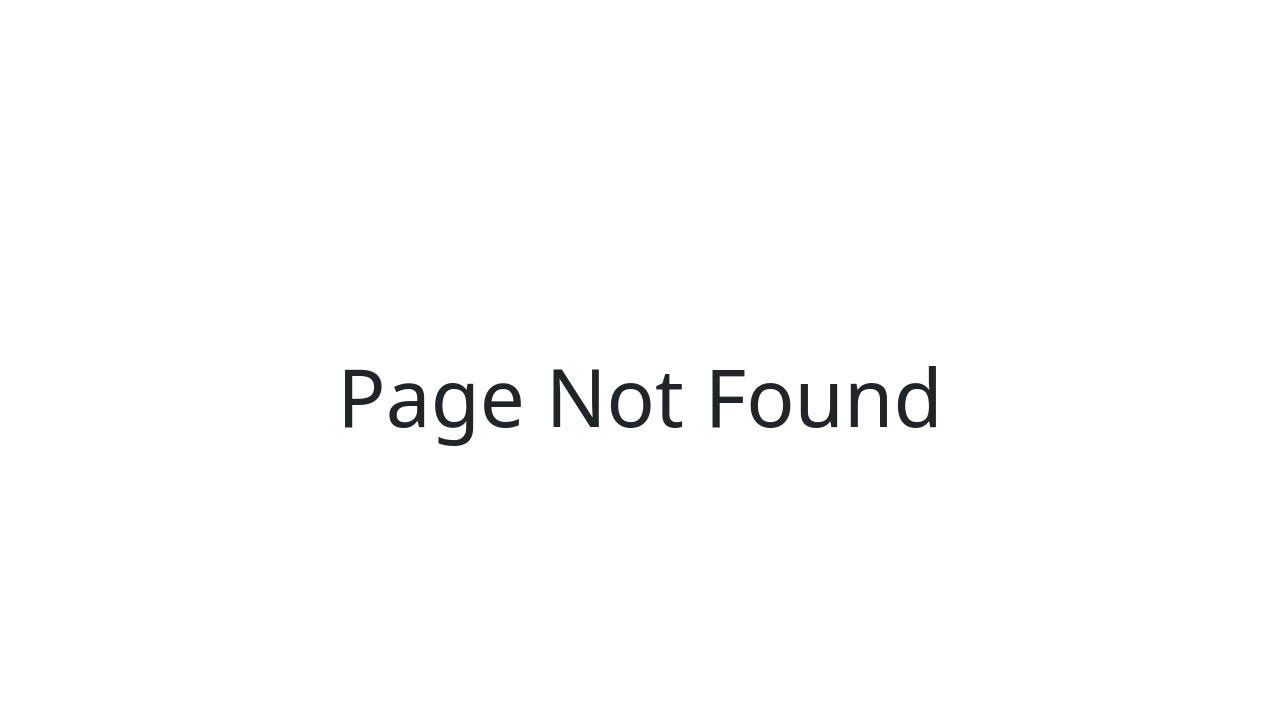
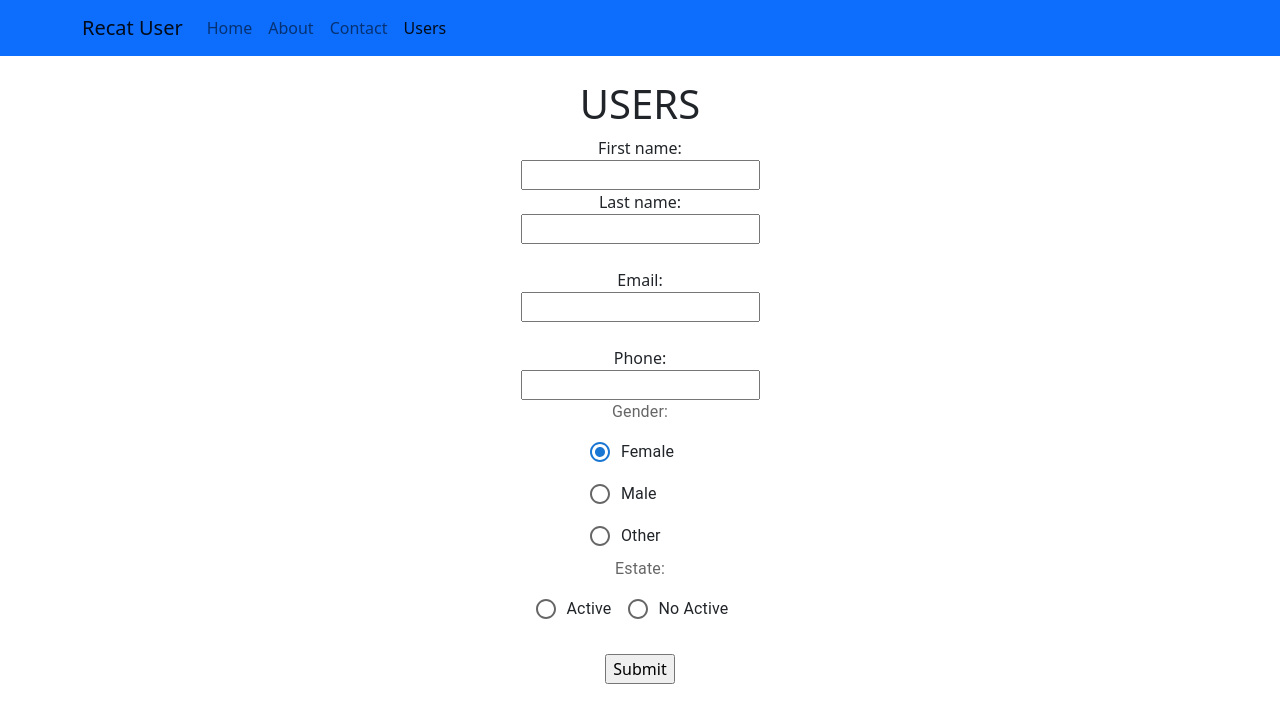
Before and after one commit to HAlejandra10/CRUD_REACT, a React (Create React App) app: page /users in a window 1280 px wide. Before the commit this address had no page. Shown: the top 722 px of the page. Built offline with nearby package versions, Linux system fonts and the light colour scheme.

Commit message:
Finished changes and added fields was missing

```diff
--- a/src/App.js
+++ b/src/App.js
@@ -7,6 +7,7 @@ import Contact from './components/pages/Contact';
 import Navbar from './components/Layout/Navbar';
 import {BrowserRouter as Router, Route, Switch } from 'react-router-dom';
 import NotFound from './components/pages/NotFound';
+import Users from './components/pages/Users';
 
 function App() {
   return (
@@ -18,7 +19,9 @@ function App() {
        <Route exact path= '/' component={Home}/>
        <Route exact path= '/about' component={About}/>
        <Route exact path= '/contact' component={Contact}/>
+       <Route exact path= '/users' component={Users}/>
        <Route component={NotFound}/>
+
      </Switch>
     </div>
    </Router>
--- a/src/components/Layout/Navbar.jsx
+++ b/src/components/Layout/Navbar.jsx
@@ -29,6 +29,12 @@ const Navbar = () => {
                     Contact
                 </NavLink>
               </li>
+              <li className="nav-item">
+                <NavLink className="nav-link" exact to="/users">
+                    Users
+                </NavLink>
+              </li>
+
                </ul>
            </div>
         </div>
--- a/src/components/pages/Home.jsx
+++ b/src/components/pages/Home.jsx
@@ -1,11 +1,14 @@
 import React from 'react'
 
+
 const Home = () => {
-    return (
+
+        return (
         <div className='container'>
             <div className='py-4'>
                 <h1>Home Page</h1>
             </div>
+
         </div>
     );
 };
--- /dev/null
+++ b/src/components/pages/Users.jsx
@@ -0,0 +1,89 @@
+import { FormControl, FormControlLabel, FormLabel, Radio, RadioGroup } from '@mui/material';
+import * as React from 'react';
+
+
+
+
+const user = [
+    {
+        name: 'Heidy',
+        lastname: 'Primo',
+        email: 'hp@outlookl.com',
+        tel: '300 456 7896',
+        gender: 'woman'
+    },
+    {
+        name: 'Juan carlos',
+        lastname: 'Ramirez',
+        email: 'juank2@gmail.com',
+        tel: '310 678 5432',
+        gender: 'man'
+    },
+    {
+        name: 'Miguel',
+        lastname: 'Velez',
+        email: 'miguel@hotmail.com',
+        tel: '345 678 1234',
+        gender: 'man'
+    },
+];
+
+
+const Users = () => {
+    return (
+        <div className='container'>
+            <div className='py-4'>
+
+                <h1>USERS</h1>
+
+
+                <form>
+                   <div>
+                       <label>First name:</label><br />
+                        <input type="text" /> <br />
+                    </div>
+                    <div>
+                        <label for="lname">Last name:</label><br />
+                       <input type="text" /><br /> <br />
+                    </div>
+                    <div>
+                      <label for="email">Email:</label><br />
+                    <input type="email" /><br /> <br />
+                    </div>
+                    <div>
+                      <label>Phone:</label><br />
+                      <input type="tel" /> <br />
+                    </div>
+                    <div>
+                     <FormControl component ="fieldset">
+                      <FormLabel component="legend">Gender: </FormLabel>
+                      <RadioGroup
+                       aria-label="gender"
+                       defaultValue="female"
+                       name="radio-buttons-group"
+                     >
+                     <FormControlLabel value="female" control={<Radio />} label="Female" />
+                     <FormControlLabel value="male" control={<Radio />} label="Male" />
+                     <FormControlLabel value="other" control={<Radio />} label="Other" />
+                     </RadioGroup>
+                     </FormControl>
+                     <br/>
+                      <FormControl component="fieldset">
+                      <FormLabel component="legend">Estate:</FormLabel>
+                       <RadioGroup row aria-label="gender" name="row-radio-buttons-group">
+                        <FormControlLabel value="male" control={<Radio />} label="Active" />
+                        <FormControlLabel value="other" control={<Radio />} label="No Active" />
+                       </RadioGroup>
+                     </FormControl>
+                    </div>
+                    <div><br /> <input type="submit" value="Submit" /></div>
+                </form>
+                <br/>
+            </div>
+
+        </div>
+
+    );
+};
+
+export default Users;
```
Also changed, not shown: package.json (+8 -0 lines), 1 other file (tests, documents, lock files or other folders).
